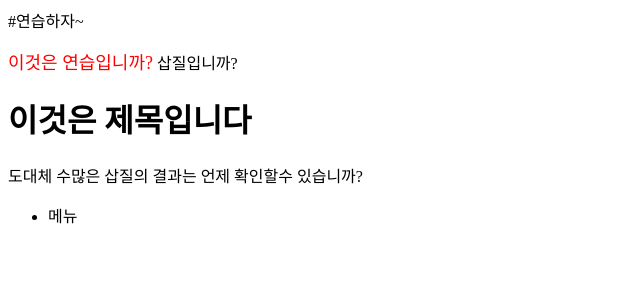
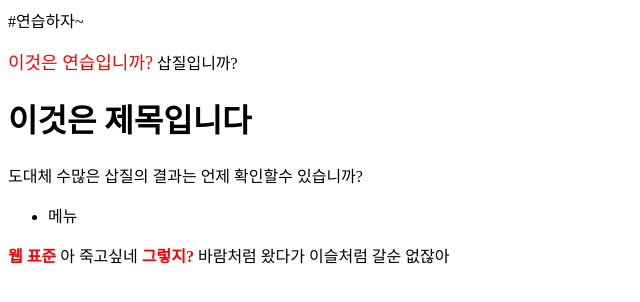
Before and after one commit to umseongho/CCS_training, a plain HTML site: page index.html in a window 1280 px wide. Shown: the whole page, without its empty margins (0-640 px from the left). Drawn offline with Linux system fonts and the light colour scheme.

Commit message:
Update index.html

```diff
--- a/index.html
+++ b/index.html
@@ -6,3 +6,14 @@
 <ul>
   <li>메뉴</li>
 </ul>
+<style type = "text/css">
+.accent {
+  font-size:16px;
+  color:red;
+  font-weight:bold;
+}
+</style>
+<p>
+<span class="accent">웹 표준</span> 아 죽고싶네 <span class="accent"> 그렇지?</span>
+바람처럼 왔다가 이슬처럼 갈순 없잖아
+</p>
```
